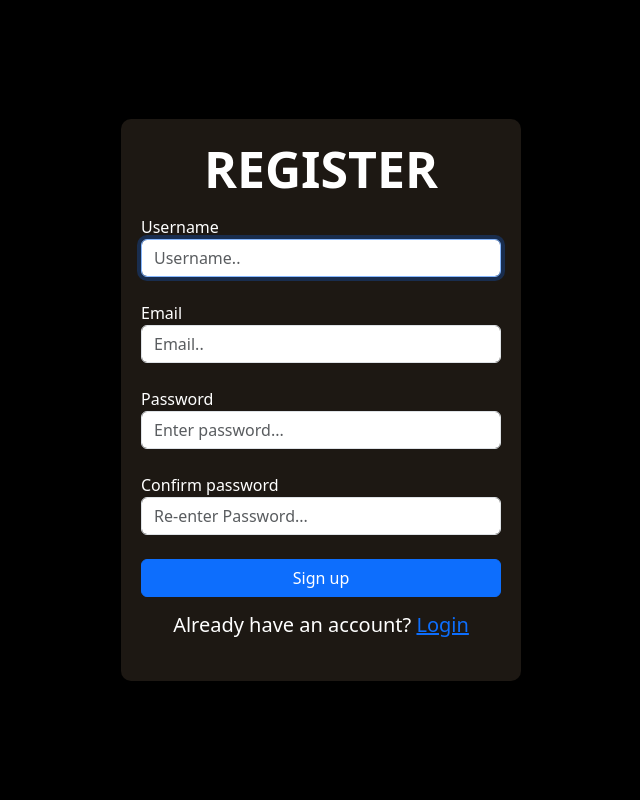
After one commit to ANEVY/Todo-app-using-django, a Django app: template templates/registration/register.html in a window 1280 px wide. The commit adds this page. Shown: the whole page, without its empty margins (319-959 px from the left). Run offline with Django 4.2, Linux system fonts and the light colour scheme; the template is opened without the code that fills it: values that come from a table or form of the project are taken from there, others are empty; some libraries are stand-ins or nearby versions.

Commit message:
Display errors on registration form, redirect to login after successful registration

```diff
--- a/static/css/styles.css
+++ b/static/css/styles.css
@@ -29,3 +29,7 @@ h1{
 .login-form-wrapper .btn {
     width: 100%;
 }
+.errorlist{
+    list-style: none;
+    padding: 0;
+}
--- /dev/null
+++ b/tasks/forms.py
@@ -0,0 +1,8 @@
+from django.contrib.auth.forms import UserCreationForm
+from django.contrib.auth.models import User
+
+
+class CreateUserForm(UserCreationForm):
+    class Meta:
+        model = User
+        fields = ['username', 'email', 'password1', 'password2']
--- a/templates/layout.html
+++ b/templates/layout.html
@@ -25,6 +25,7 @@
       <script src="https://code.jquery.com/jquery-3.5.1.slim.min.js"></script>
       <script src="https://cdn.jsdelivr.net/npm/@popperjs/core@2.5.4/dist/umd/popper.min.js"></script>
       <script src="https://stackpath.bootstrapcdn.com/bootstrap/4.5.2/js/bootstrap.min.js"></script>
+      {% block script %}{% endblock %}
     </footer>
   </body>
 </html>
--- /dev/null
+++ b/templates/registration/register.html
@@ -0,0 +1,73 @@
+{% extends "layout.html" %}
+
+{% block content %}
+    <main class="container h-100 home">
+        <div class="row align-items-center h-100 justify-content-center">
+            <div class="login-form-wrapper">
+                <h1 class="mb-3 text-center">Register</h1>
+                <form method="post" action="">
+                    {% csrf_token %}
+                    <div class="form-group mb-4">
+                        <label for="username">Username</label>
+                        {{form.username}}
+                        {% if form.errors.username %}
+                            <span class="error text-danger d-block">{{form.errors.username}}</span>
+                        {% endif %}
+                    </div>
+                    <div class="form-group mb-4">
+                        <label for="email">Email</label>
+                        {{form.email}}
+                        {% if form.errors.email %}
+                            <span class="error text-danger d-block">{{form.errors.email}}</span>
+                        {% endif %}
+                    </div>
+                    <div class="form-group mb-4">
+                        <label for="password1">Password</label>
+                        {{form.password1}}
+                        {% if form.errors.password1 %}
+                            <span class="error text-danger d-block">{{form.errors.password1}}</span>
+                        {% endif %}
+                    </div>
+                    <div class="form-group mb-4">
+                        <label for="password2">Confirm password</label>
+                        {{form.password2}}
+                        {% if form.errors.password2 %}
+                            <span class="error text-danger d-block">{{form.errors.password2}}</span>
+                        {% endif %}
+                    </div>
+                    <button type="submit" class="btn btn-primary btn-block">Sign up</button>
+                    <div class="text-center mt-3 mb-4">
+                        <h5>Already have an account? <a href="{% url 'login' %}">Login</a></h5>
+                    </div>
+                </form>
+            </div>
+        </div>
+    </main>
+{% endblock %}
+{% block script %}
+
+<script>
+    document.addEventListener('DOMContentLoaded', function() {
+
+         //get form fields
+	   const userName = document.querySelector("input[name='username']");
+	   const email = document.querySelector("input[name='email']");
+	   const password1 = document.querySelector("input[name='password1']");
+	   const password2 = document.querySelector("input[name='password2']");
+
+		//set placeholder
+		userName.placeholder='Username..';
+		email.placeholder='Email..';
+		password1.placeholder='Enter password...';
+		password2.placeholder='Re-enter Password...';
+
+		//set
+
+		userName.className += 'form-control';
+		email.className += ' form-control';
+		password1.className += ' form-control';
+		password2.className += ' form-control';
+    });
+</script>
+
+{% endblock %}
```
Also changed, not shown: tasks/views.py (+15 -3 lines), templates/register/register.html (deleted, +0 -30 lines), db.sqlite3, templates/registration/login.html (renamed from templates/register/login.html).
